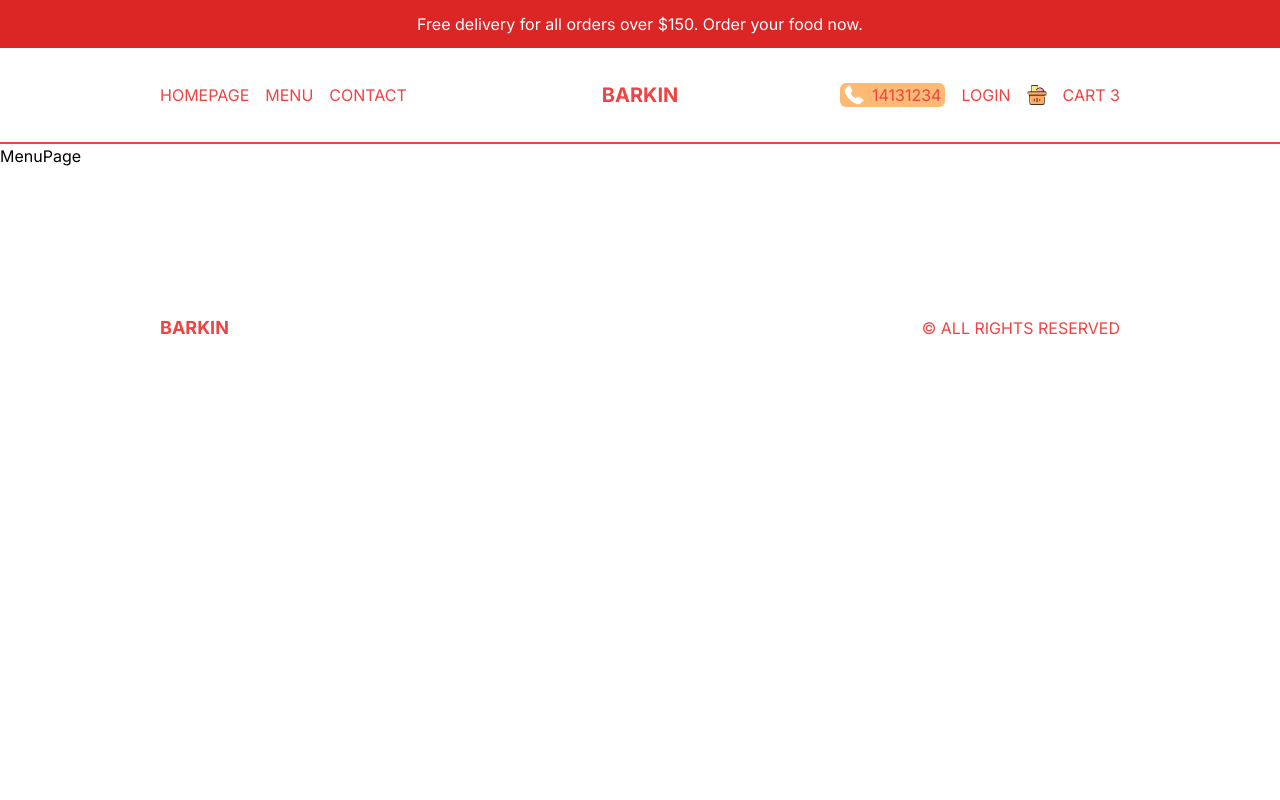
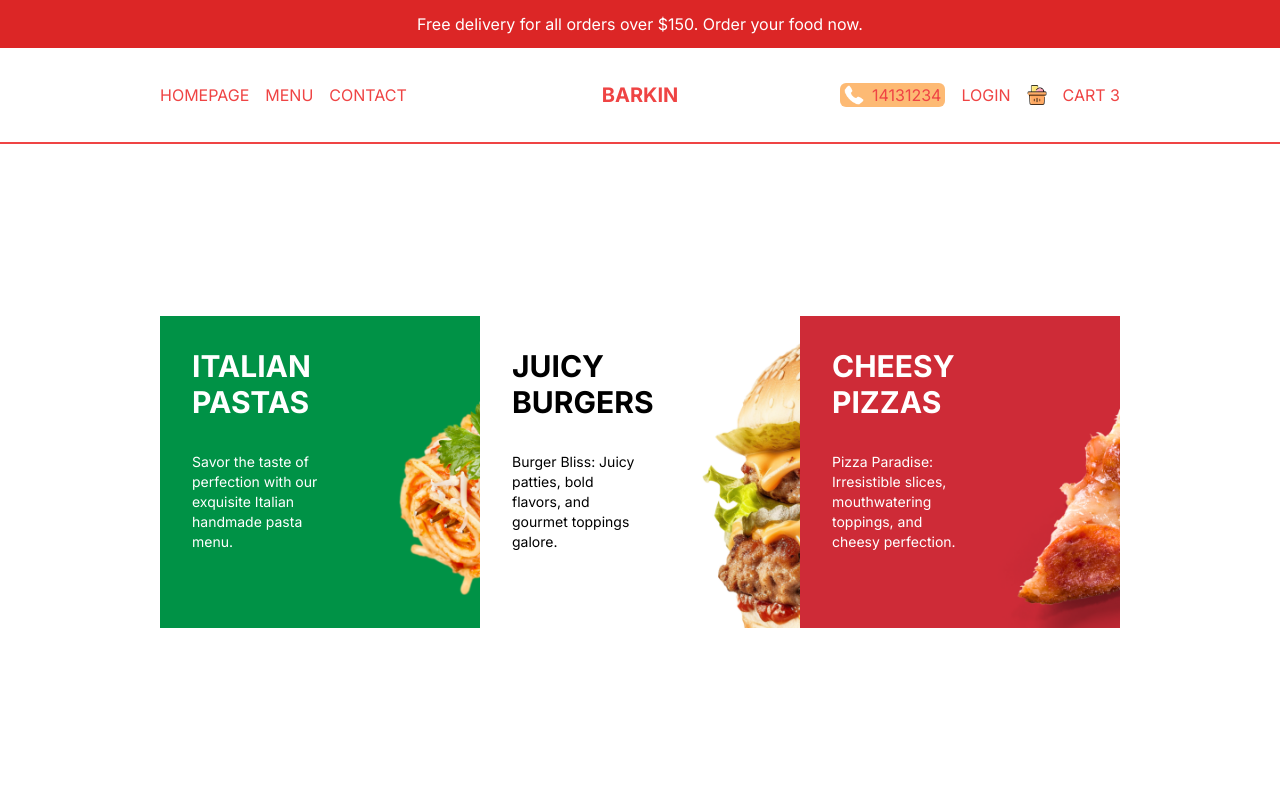
Before and after one commit to barkinkoroglu/food-delivery, a Next.js app: page /menu in a window 1280 px wide. Shown: the top 800 px of the page. Built offline with nearby package versions, Linux system fonts and the light colour scheme.

Commit message:
Menu Page

```diff
--- a/src/app/menu/page.tsx
+++ b/src/app/menu/page.tsx
@@ -1,7 +1,30 @@
+import { menu } from '@/data';
+import Link from 'next/link';
 import React from 'react';
 
-function MenuPage() {
-  return <div>MenuPage</div>;
-}
+const MenuPage = () => {
+  return (
+    <div className="p-4 lg:px-20 xl:px-40 h-[calc(100vh-6rem)] md:h-[calc(100vh-9rem)] flex flex-col md:flex-row items-center">
+      {menu.map((category) => (
+        <Link
+          href={`/menu/${category.slug}`}
+          key={category.id}
+          className="w-full h-1/3 bg-cover p-8 md:h-1/2 relative"
+          style={{ backgroundImage: `url(${category.img})` }}
+        >
+          <div className={`text-${category.color} w-1/2`}>
+            <h1 className="uppercase font-bold text-3xl">{category.title}</h1>
+            <p className="text-sm my-8">{category.desc}</p>
+            <button
+              className={`hidden 2xl:block absolute bottom-3  py-2 px-4 rounded-md bg-black text-white `}
+            >
+              Explore
+            </button>
+          </div>
+        </Link>
+      ))}
+    </div>
+  );
+};
 
 export default MenuPage;
--- a/src/components/Navbar.tsx
+++ b/src/components/Navbar.tsx
@@ -10,7 +10,7 @@
     <div className="h-12 text-red-500 p-4 flex justify-between items-center border-b-2 border-b-red-500 uppercase md:h-24 lg:px-20 xl:px-40">
       <div className="hidden md:flex gap-4 md:flex-1">
         <Link href="/">Homepage</Link>
-        <Link href="/">Menu</Link>
+        <Link href="/menu">Menu</Link>
         <Link href="/">Contact</Link>
       </div>
       <div className="text-xl md:font-bold flex-1 md:text-center">
```
